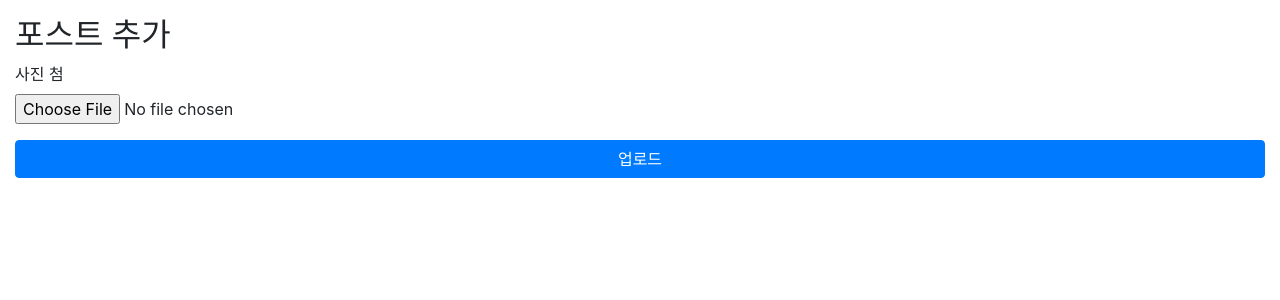
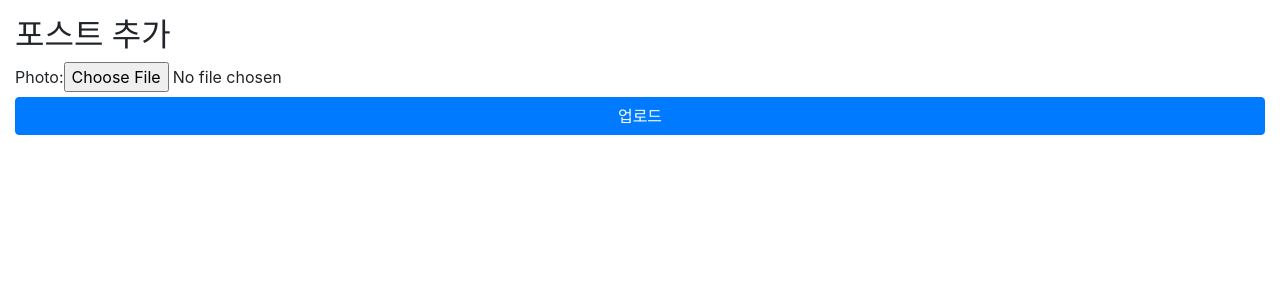
Before and after one commit to mongkyo/fc-instagram, a Django app: page /posts/create/ in a window 1280 px wide. Shown: the part 56-356 px from the top of the page. Run offline with Django 3.2, Linux system fonts and the light colour scheme; some libraries are stand-ins or nearby versions.

Commit message:
PostCreateForm으로 HTML구성

```diff
--- /dev/null
+++ b/app/posts/forms.py
@@ -0,0 +1,5 @@
+from django import forms
+
+
+class PostCreateForm(forms.Form):
+    photo = forms.ImageField()
--- a/app/posts/views.py
+++ b/app/posts/views.py
@@ -2,7 +2,7 @@ from django.shortcuts import render, redirect
 
 from members.models import User
 from .models import Post
-
+from .forms import PostCreateForm
 
 def post_list(request):
     # 1. Post모델에
@@ -36,13 +36,26 @@ def post_create(request):
     # 3. render를 적절히 사용해서 해당 템플릿을 return
     # 4. base.html의 nav부분에 '+ Add Post'텍스트를 갖는 a링크 하나 추가,
     #       {% url %} 테그를 사용해서 포스트 생성으로 링크 걸어주기
+
     if request.method == 'POST':
         # request.FILES에 form에서 보낸 파일 객체가 들어있음
         # 새로운 post를 생성한다.
         # author는 User.objects.first()
         # photo는 request.FILES에 있는 내용을 적절히 꺼내서 쓴다
         # 완료된 후 posts:post-list로 redirect
+
+        # 정답
+        # post = Post(author=User.objects.first(), photo=request.FILES['photo'])
+        # post.save()
+        # return redirect('posts:post-list')
+
         Post.objects.create(author=User.objects.first(), photo=request.FILES['photo'])
         return redirect('posts:post-list')
     else:
-        return render(request, 'posts/post_create.html')
+        # GET요청의 경우, 빈 Form 인스턴스를 context에 담아서 전달
+        # Template에서는 'form'키로 해당 form 인스턴스 속성을 사용가능
+        form = PostCreateForm()
+        context = {
+            'form': form,
+        }
+        return render(request, 'posts/post_create.html', context)
--- a/app/templates/posts/post_create.html
+++ b/app/templates/posts/post_create.html
@@ -5,13 +5,14 @@
     <h2>포스트 추가</h2>
     <form action="" enctype="multipart/form-data" method="POST">
         {% csrf_token %}
-        <div class="form-group">
-            <label for="id-photo">사진 첨</label>
-            <input type="file"
-                   id="id-photo"
-                   name="photo"
-                   class="form-control-file">
-        </div>
+        {{ form }}
+        <!--<div class="form-group">-->
+            <!--<label for="id-photo">사진 첨부</label>-->
+            <!--<input type="file"-->
+                   <!--id="id-photo"-->
+                   <!--name="photo"-->
+                   <!--class="form-control-file">-->
+        <!--</div>-->
         <button class="btn btn-primary btn-block">업로드</button>
     </form>
 </div>
```
Also changed, not shown: app/templates/base.html (line endings or trailing spaces).
